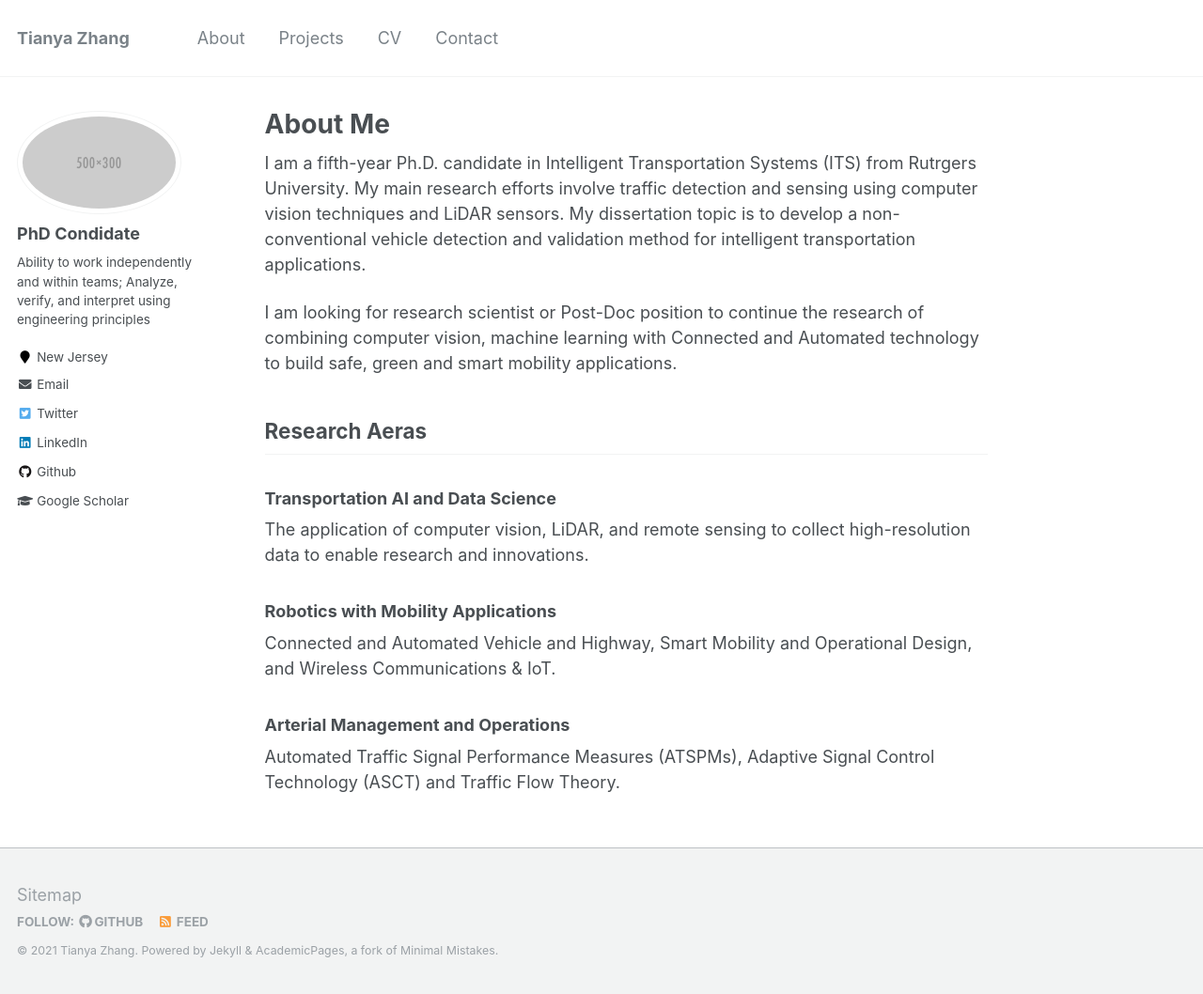
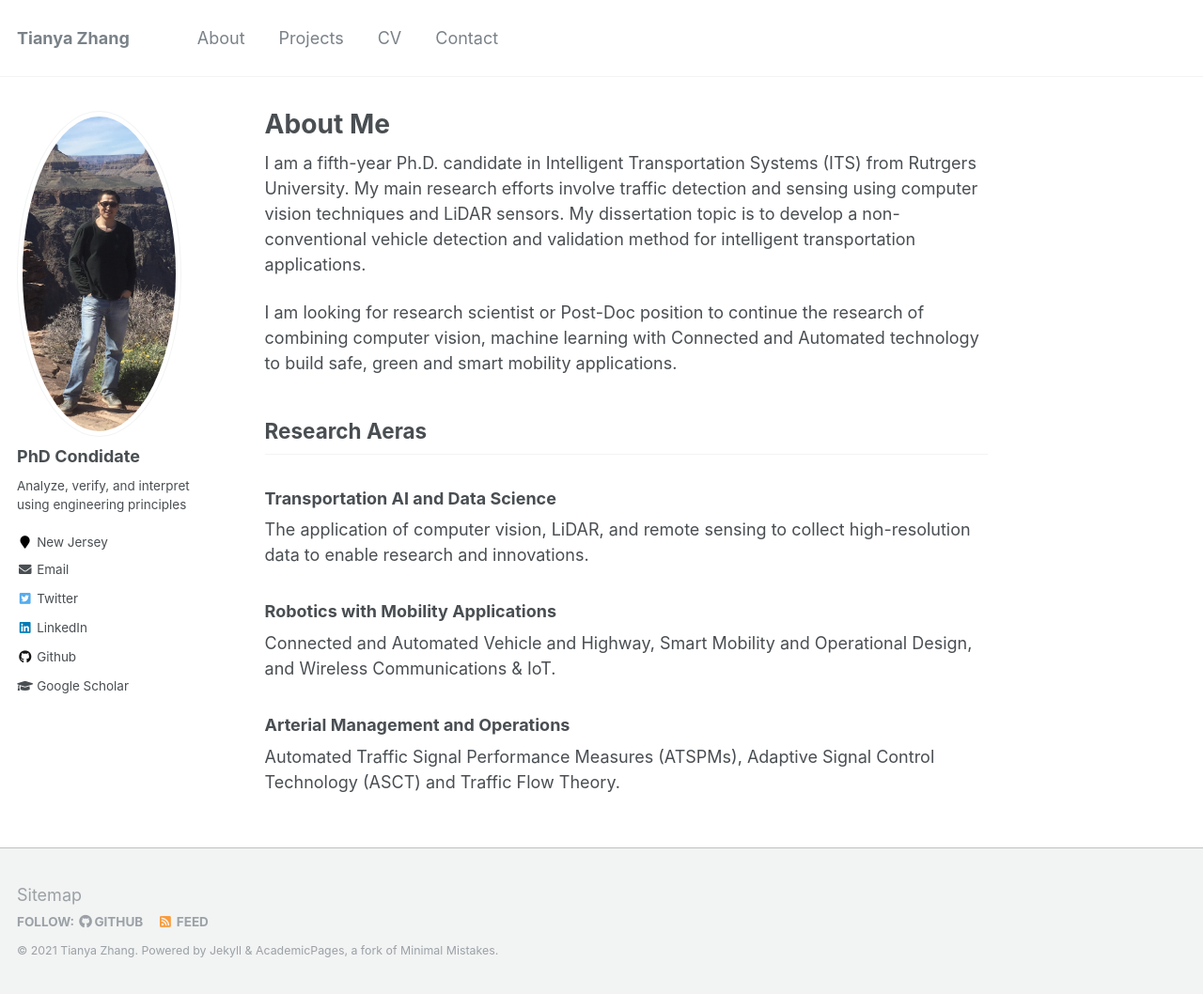
Before and after one commit to TeRyZh/Website, a Jekyll site: the page built from _pages/about.md, in a window 1280 px wide and 1058 px high. Shown: the whole window at 94% size. Built offline with Jekyll 4.4.1, drawn with Linux system fonts in a browser that asks for light colours.

Commit message:
Update _config.yml

```diff
--- a/_config.yml
+++ b/_config.yml
@@ -81,8 +81,8 @@ analytics:
 # Site Author
 author:
   name             : "PhD Condidate"
-  avatar           : "500x300.png"
-  bio              : "Ability to work independently and within teams; Analyze, verify, and interpret using engineering principles "
+  avatar           : "profile.png"
+  bio              : "Analyze, verify, and interpret using engineering principles "
   location         : "New Jersey"
   employer         :
   pubmed           :
```
